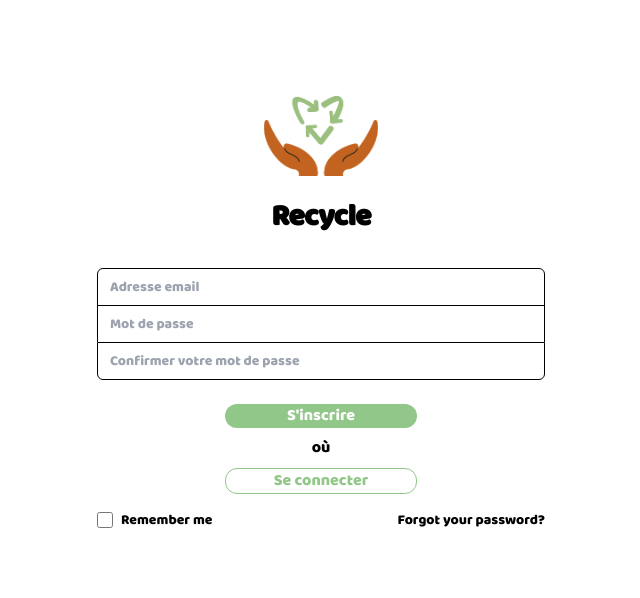
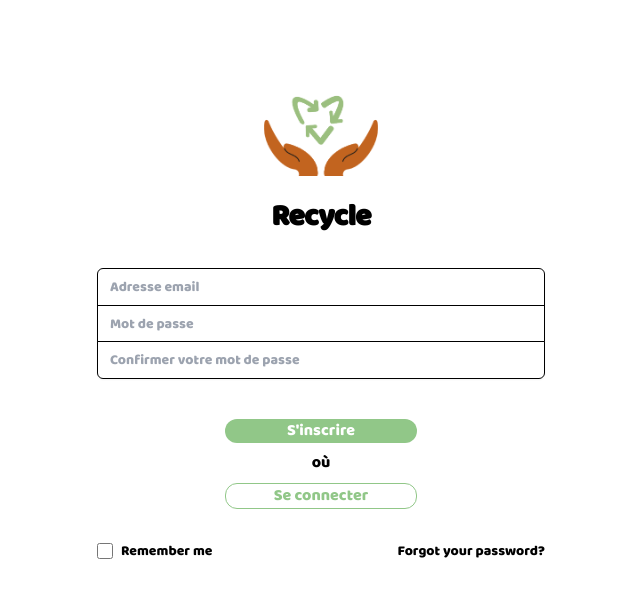
Before and after one commit to Kevsl/Recycle-front, a React (Create React App) app: page /inscription in a window 1280 px wide. Shown: the top 598 px of the page, without its empty margins (319-959 px from the left). Built offline with nearby package versions, Linux system fonts and the light colour scheme.

Commit message:
fixed register

```diff
--- a/src/Views/Register/Register.js
+++ b/src/Views/Register/Register.js
@@ -14,6 +14,7 @@ const Register = () => {
   const [emailOk, setEmailOk] = useState(false)
   const [passOK, setPassOk] = useState(false)
   const [confirmpassOK, setConfirmPassOk] = useState(false)
+  const [similarPasswords, setSimilarPasswords] = useState(false)
 
   function handleEmail(value) {
     checkEmail(value) === true ? setEmailOk(true) : setEmailOk(false)
@@ -27,11 +28,11 @@ const Register = () => {
       : setConfirmPassOk(false)
   }
 
-  function handleSimilarPasswords(pass, confirm) {
-    if (pass === confirm) return true
+  function handleSimilarPasswords(password, value) {
+    password === value ? setSimilarPasswords(true) : setSimilarPasswords(false)
   }
   function handleRegister() {
-    if (passOK && emailOk && confirmPassword) {
+    if (passOK && emailOk && similarPasswords && confirmpassOK) {
       localStorage.setItem('isConnected', 'true')
       navigate('/')
     } else {
@@ -54,7 +55,6 @@ const Register = () => {
               Recycle
             </h2>
           </div>
-          <form className="mt-8 " action="#" method="POST">
           <input type="hidden" name="remember" value="true" />
           <div className="-space-y-px rounded-md shadow-sm">
             <div>
@@ -82,7 +82,6 @@ const Register = () => {
                 id="password"
                 name="password"
                 type="password"
-                  autocomplete="current-password"
                 required
                 className="relative block w-full appearance-none rounded-none border-b-0  border border-gray-300 px-3 py-2 text-gray-900 placeholder-gray-500 focus:z-10 focus:border-indigo-500 focus:outline-none focus:ring-indigo-500 sm:text-sm"
                 placeholder="Mot de passe"
@@ -93,12 +92,10 @@ const Register = () => {
                 }}
               />
             </div>
-            </div>
             <input
-              id="password"
-              name="password"
+              id="confirm-password"
+              name="confirm-password"
               type="password"
-              autocomplete="current-password"
               required
               className="relative block w-full appearance-none rounded-none rounded-b-md border border-gray-300 px-3 py-2 text-gray-900 placeholder-gray-500 focus:z-10 focus:border-indigo-500 focus:outline-none focus:ring-indigo-500 sm:text-sm"
               placeholder="Confirmer votre mot de passe"
@@ -109,6 +106,8 @@ const Register = () => {
                 setConfirmPassword(e.target.value)
               }}
             />
+          </div>
+
           {password.length > 0 && passOK === false && (
             <p className="text-xs text-red-reCycle">
               Le mot de passe doit avoir 1 majuscule,1minuscule,1 caractère
@@ -119,6 +118,11 @@ const Register = () => {
             <p className="text-xs text-red-reCycle">
               La confirmation du mot de passe doit avoir 1
               majuscule,1minuscule,1 caractère spécial, 8 caractères minimum
+            </p>
+          )}
+          {!similarPasswords && confirmPassword.length > 0 && (
+            <p className="text-xs text-red-reCycle">
+              Le mot de passe et sa confirmation doivent être identiques
             </p>
           )}
           <div className="w-full flex items-center justify-center flex-col my-4">
@@ -157,17 +161,13 @@ const Register = () => {
             </div>
 
             <div className="text-sm">
-                <a
-                  href="#"
-                  className="font-medium text-indigo-600 hover:text-indigo-500"
-                >
+              <p className="font-medium text-indigo-600 hover:text-indigo-500">
                 Forgot your password?
-                </a>
+              </p>
             </div>
           </div>
 
           <div></div>
-          </form>
         </div>
       </div>
     </div>
```
Lines whose indentation alone changed are shown as unchanged.
